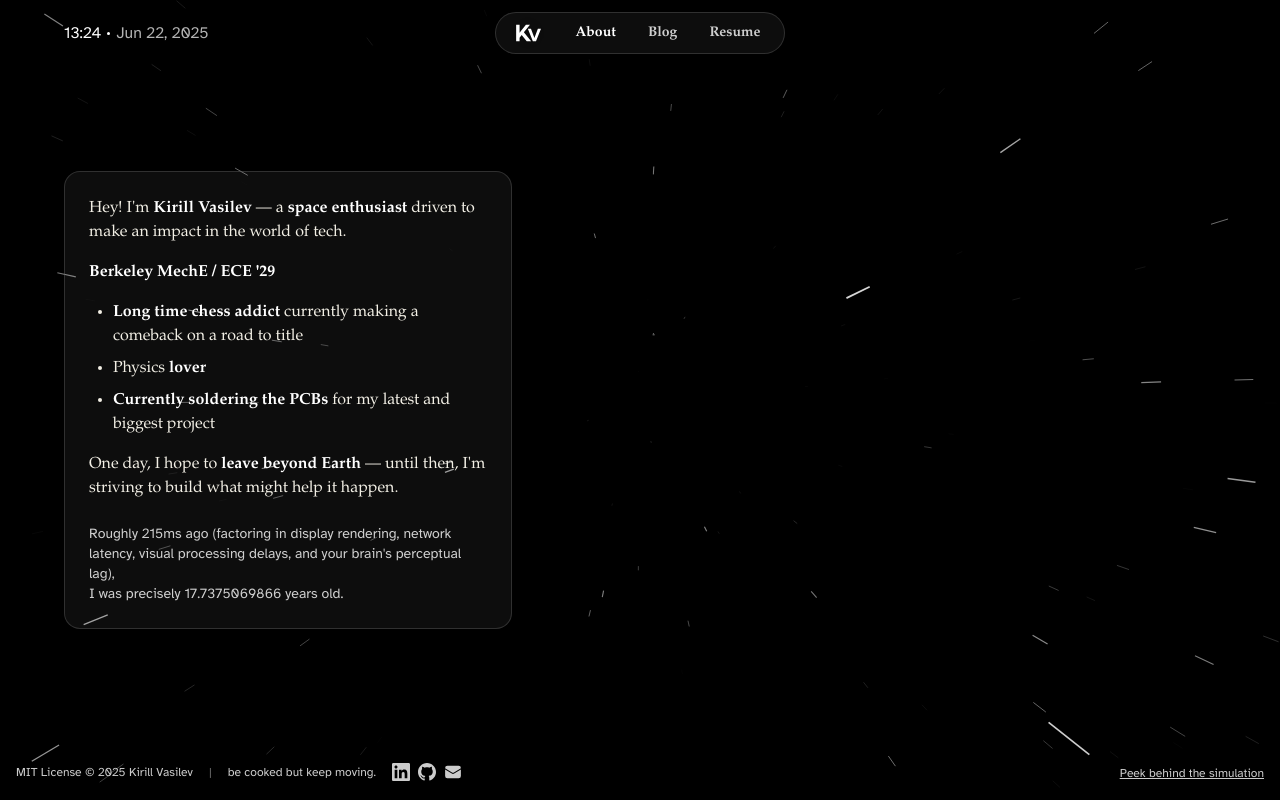
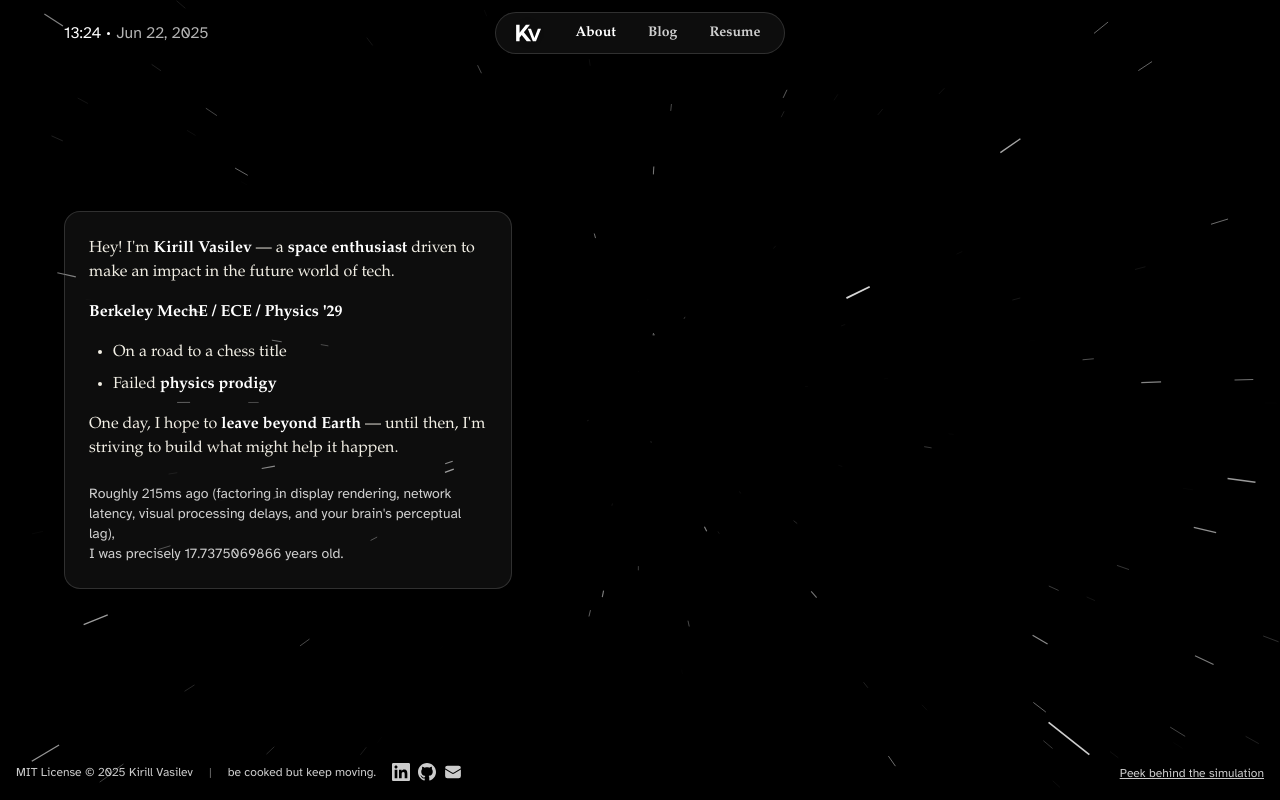
Before and after one commit to kirushavasilev/kvasilev_tech, a React (Vite) app: page / in a window 1280 px wide. Built offline with nearby package versions, Linux system fonts and the light colour scheme; a web font is replaced by a local one.

Commit message:
Update AboutMe.jsx

```diff
--- a/src/pages/AboutMe.jsx
+++ b/src/pages/AboutMe.jsx
@@ -244,7 +244,7 @@ const AboutMe = () => {
               transition={{ delay: 0.5, duration: 0.4 }}
               className="text-[13px] sm:text-base"
             >
-              Hey! I'm <span className="font-bold text-space-accent">Kirill Vasilev</span> — a <span className="font-bold text-space-accent">space enthusiast</span> driven to make an impact in the world of tech.
+              Hey! I'm <span className="font-bold text-space-accent">Kirill Vasilev</span> — a <span className="font-bold text-space-accent">space enthusiast</span> driven to make an impact in the future world of tech.
             </motion.p>
 
             <motion.p
@@ -253,7 +253,7 @@ const AboutMe = () => {
               transition={{ delay: 0.6, duration: 0.4 }}
               className="text-[13px] sm:text-base"
             >
-              <span className="font-bold text-space-accent">Berkeley MechE / ECE '29</span>
+              <span className="font-bold text-space-accent">Berkeley MechE / ECE / Physics '29</span>
             </motion.p>
 
             <motion.ul
@@ -263,9 +263,9 @@ const AboutMe = () => {
               transition={{ delay: 0.7, duration: 0.4 }}
               aria-label="Key interests and activities"
             >
-              <li><span className="font-bold text-space-accent">Long time chess addict</span> currently making a comeback on a road to title</li>
-              <li>Physics <span className="font-bold text-space-accent">lover</span></li>
-              <li><span className="font-bold text-space-accent">Currently soldering the PCBs</span> for my latest and biggest project</li>
+              <li><span className="font-bold text-space-accent"></span> On a road to a chess title</li>
+              <li>Failed <span className="font-bold text-space-accent">physics prodigy</span></li>
+
             </motion.ul>
 
             <motion.p
```
